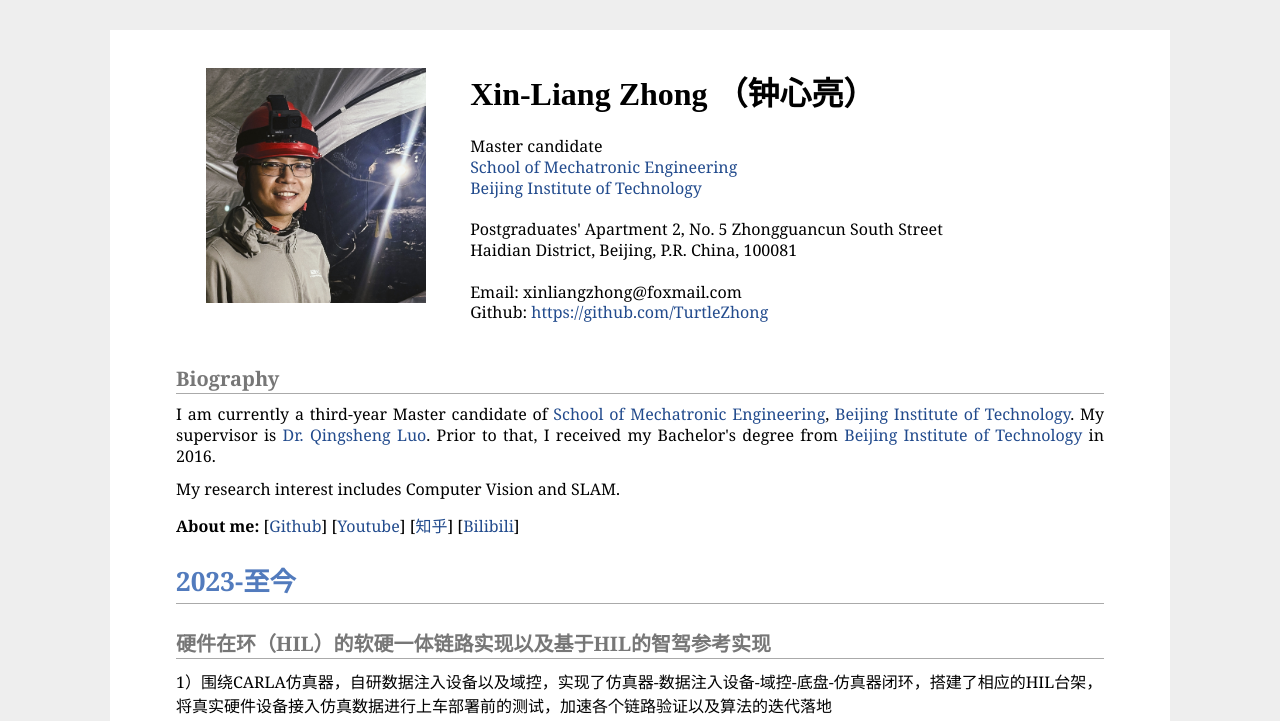
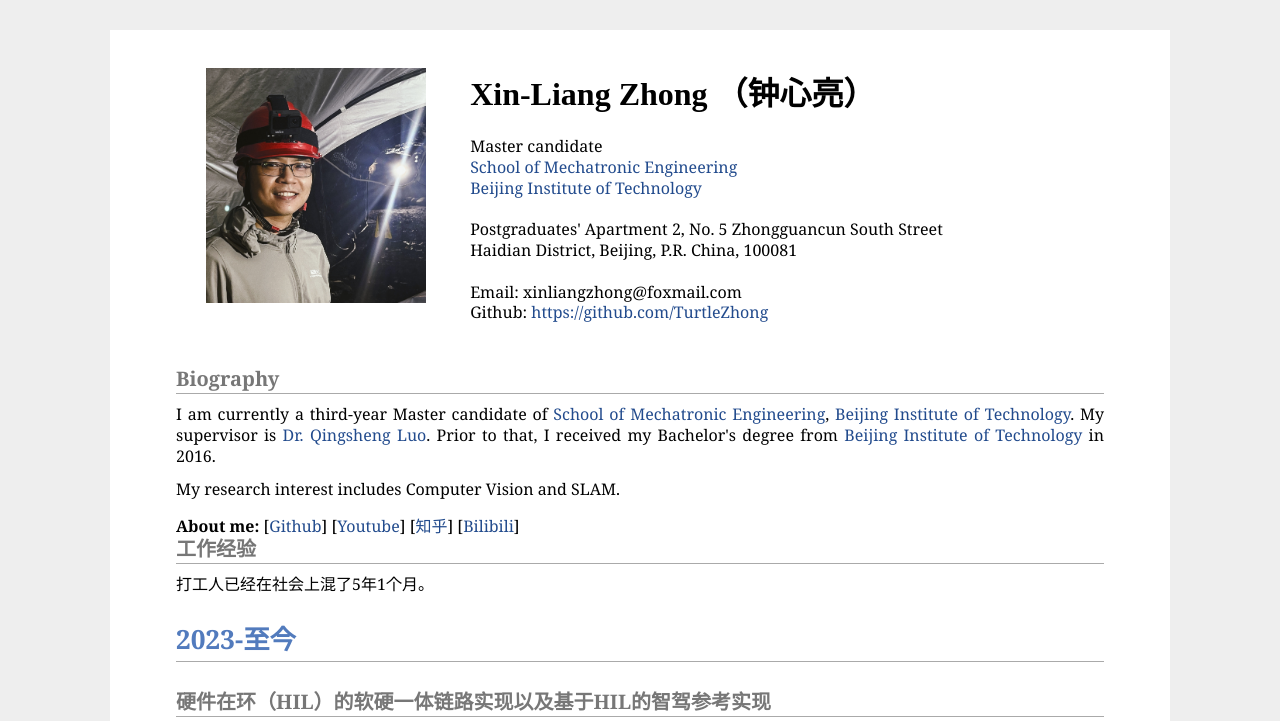
Before and after one commit to TurtleZhong/TurtleZhong.github.io, a plain HTML site: page index.html in a window 1280 px wide. Shown: the top 721 px of the page. Drawn offline with Linux system fonts and the light colour scheme.

Commit message:
Update index.html

```diff
--- a/index.html
+++ b/index.html
@@ -58,6 +58,33 @@
 [<a href="https://www.zhihu.com/people/zhong-xin-liang-64" target="_blank">Youtube</a>]
 [<a href="https://www.zhihu.com/people/zhong-xin-liang-64" target="_blank">知乎</a>]
 [<a href="https://space.bilibili.com/91309664" target="_blank">Bilibili</a>]
+
+<body>
+<div class="container">
+    <h2>工作经验</h2>
+    <p id="experience result"></p>
+</div>
+<script>
+    function calculateDateDifference(startDate) {
+        const currentDate = new Date();
+        const start = new Date(startDate);
+        let years = currentDate.getFullYear() - start.getFullYear();
+        let months = currentDate.getMonth() - start.getMonth()+1;
+        if (months < 0) {
+            years--;
+            months += 12;
+        }
+        return { years: years, months: months };
+    }
+    function displayDateDifference() {
+        const dateA = '2019-07-01';  // 初始日期A
+        const difference = calculateDateDifference(dateA);
+        document.getElementById('experience result').textContent =
+            `打工人已经在社会上混了${difference.years}年${difference.months}个月。`;
+    }
+    displayDateDifference();
+</script>
+</body>
 
 <h1>2023-至今</h1>
 <h2>硬件在环（HIL）的软硬一体链路实现以及基于HIL的智驾参考实现</h2>
```
